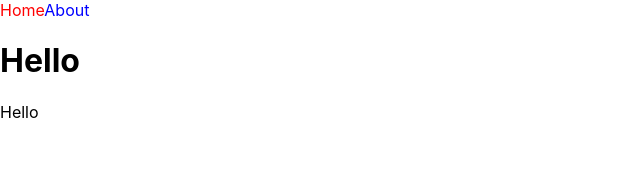
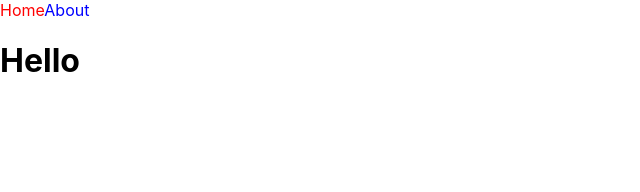
Before and after one commit to jian7061/starknext, a Next.js app: page / in a window 1280 px wide. Shown: the top 192 px of the page, without its empty margins (0-640 px from the left). Built offline with nearby package versions, Linux system fonts and the light colour scheme.

Commit message:
add Layout

```diff
--- /dev/null
+++ b/components/Layout.tsx
@@ -0,0 +1,15 @@
+import NavBar from "./NavBar";
+
+interface LayoutProps {
+  children: React.ReactNode;
+}
+
+export default function Layout({ children }: LayoutProps) {
+  return (
+    <>
+      <NavBar />
+      <div>{children}</div>
+      {/* global style */}
+    </>
+  );
+}
--- a/pages/_app.tsx
+++ b/pages/_app.tsx
@@ -1,14 +1,13 @@
 import "../styles/globals.css";
 import type { AppProps } from "next/app";
-import NavBar from "../components/NavBar";
+import Layout from "../components/Layout";
 
 function MyApp({ Component, pageProps }: AppProps) {
   return (
     <>
-      <NavBar />
-      <Component {...pageProps} />
-      <span>Hello</span>
-      {/* global style */}
+      <Layout>
+        <Component {...pageProps} />
+      </Layout>
     </>
   );
 }
```
